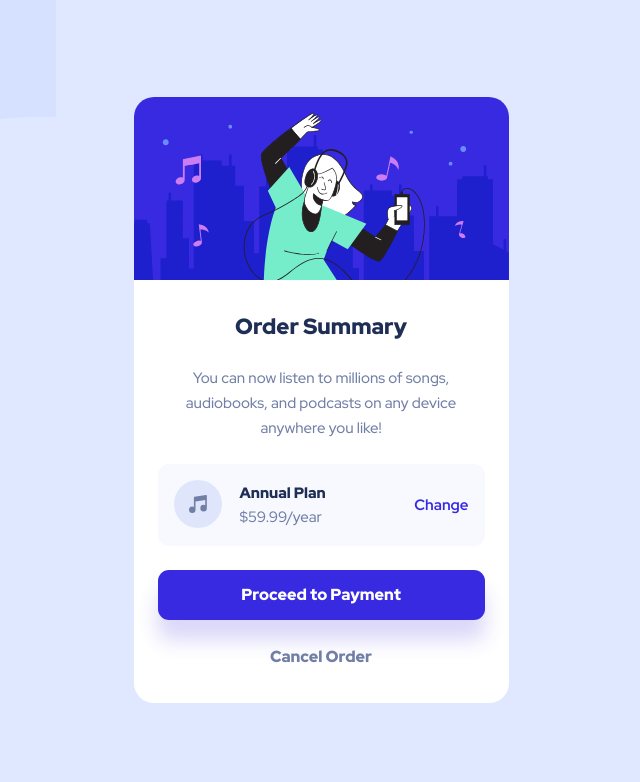
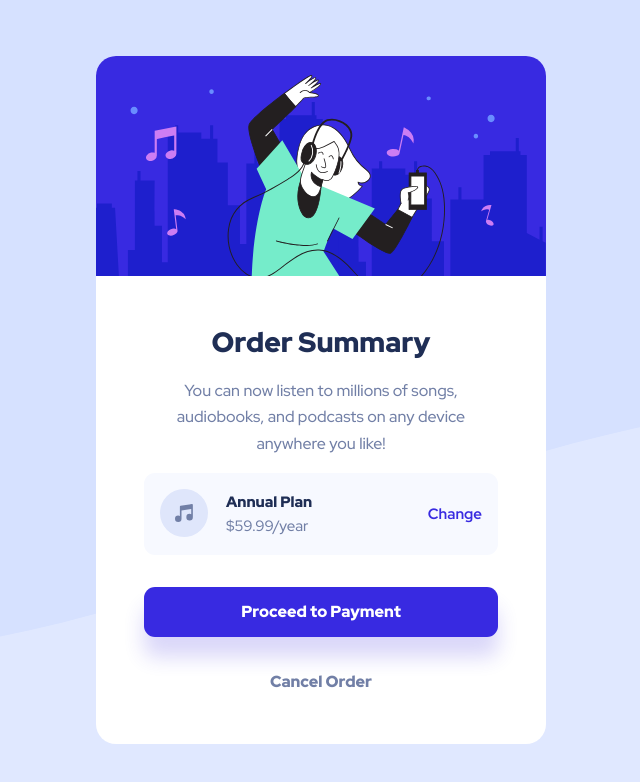
Before and after one commit to niezgoda-piotr/Frontend-Mentor---order-summary-component-main, a website built with Vite: page index.html in a window 1280 px wide. Shown: the whole page, without its empty margins (319-959 px from the left). Built offline with nearby package versions, Linux system fonts and the light colour scheme.

Commit message:
Add styles for tablet/desktop breakpoint

```diff
--- a/styles.css
+++ b/styles.css
@@ -76,6 +76,8 @@ body {
     background-color: var(--color-blue-100);
     background-image: url("./images/pattern-background-mobile.svg");
     background-repeat: no-repeat;
+    background-position: top center;
+    background-size: contain;
 
     font-family: 'Red Hat Display', monospace;
 
@@ -119,7 +121,7 @@ picture img {
     display: grid;
     grid-template-columns: 1fr;
     justify-items: center;
-    row-gap: var(--spacing-300);
+    row-gap: var(--spacing-200);
 }
 
 .order-summary h1 {
@@ -248,3 +250,57 @@ picture img {
 .confirmation__cancel-button:active {
     color: var(--color-grey-600);
 }
+
+@media (min-width: 768px) {
+    .main-container {
+        max-width: 450px;
+    }
+
+    .content-container {
+        padding: var(--spacing-600)
+                var(--spacing-600)
+                var(--spacing-600)
+                var(--spacing-600);
+        gap: normal;
+    }
+
+    .order-summary {
+        margin-bottom: var(--spacing-200);
+    }
+
+    .order-summary > * {
+        padding-left: var(--spacing-200);
+        padding-right: var(--spacing-200);
+    }
+
+    .order-summary h1 {
+        /*  --text-preset-1  */
+        font-size: var(--text-preset-1-size);
+        font-weight: var(--text-preset-1-weight);
+        line-height: var(--text-preset-1-line-height);
+    }
+
+    .order-summary p {
+        /*  --text-preset-3 (medium)    */
+        font-size: var(--text-preset-3-size);
+        font-weight: var(--font-weight-medium);
+        line-height: var(--text-preset-3-line-height);
+    }
+
+    .payment-plan {
+        margin-bottom: var(--spacing-400);
+    }
+
+    .confirmation {
+        row-gap: var(--spacing-400);
+    }
+}
+
+@media (min-width: 1360px) {
+    body {
+        background-image: url("./images/pattern-background-desktop.svg");
+        background-repeat: no-repeat;
+        background-position: top center;
+        background-size: contain;
+    }
+}
```
